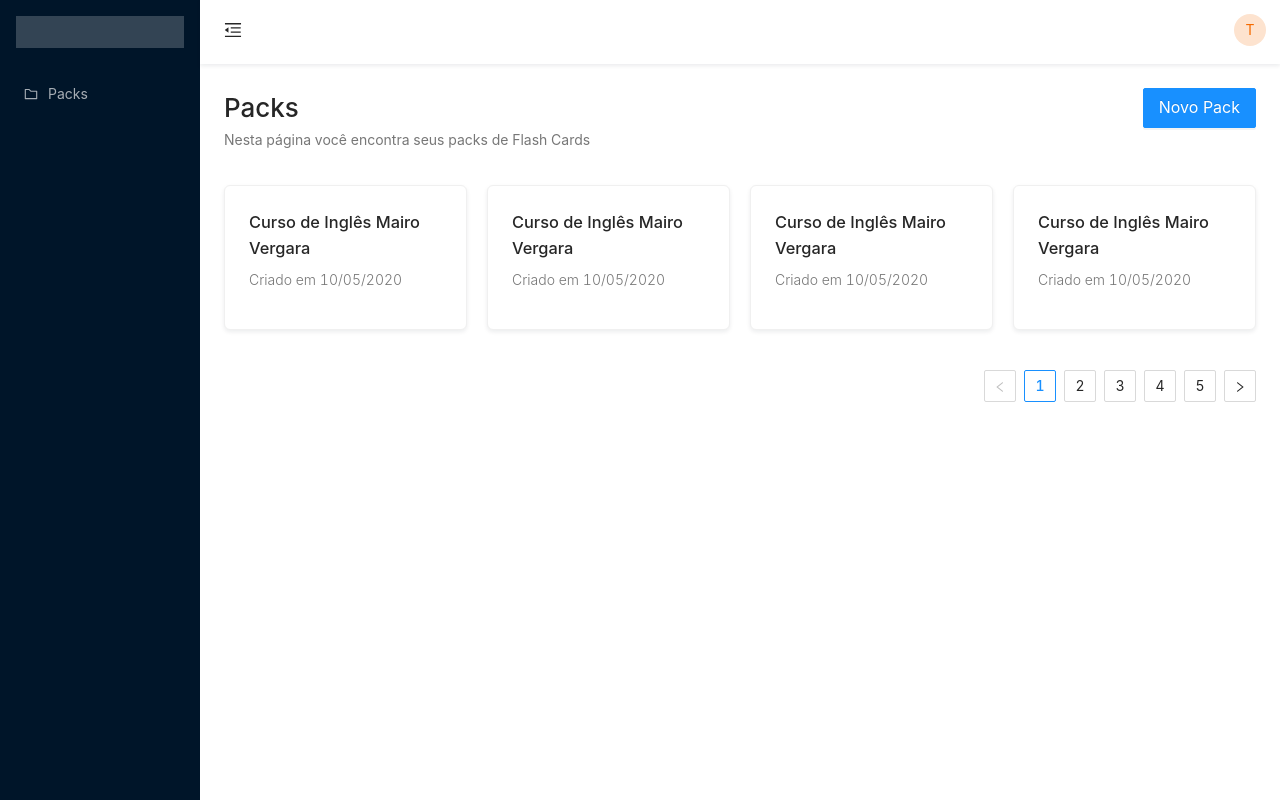
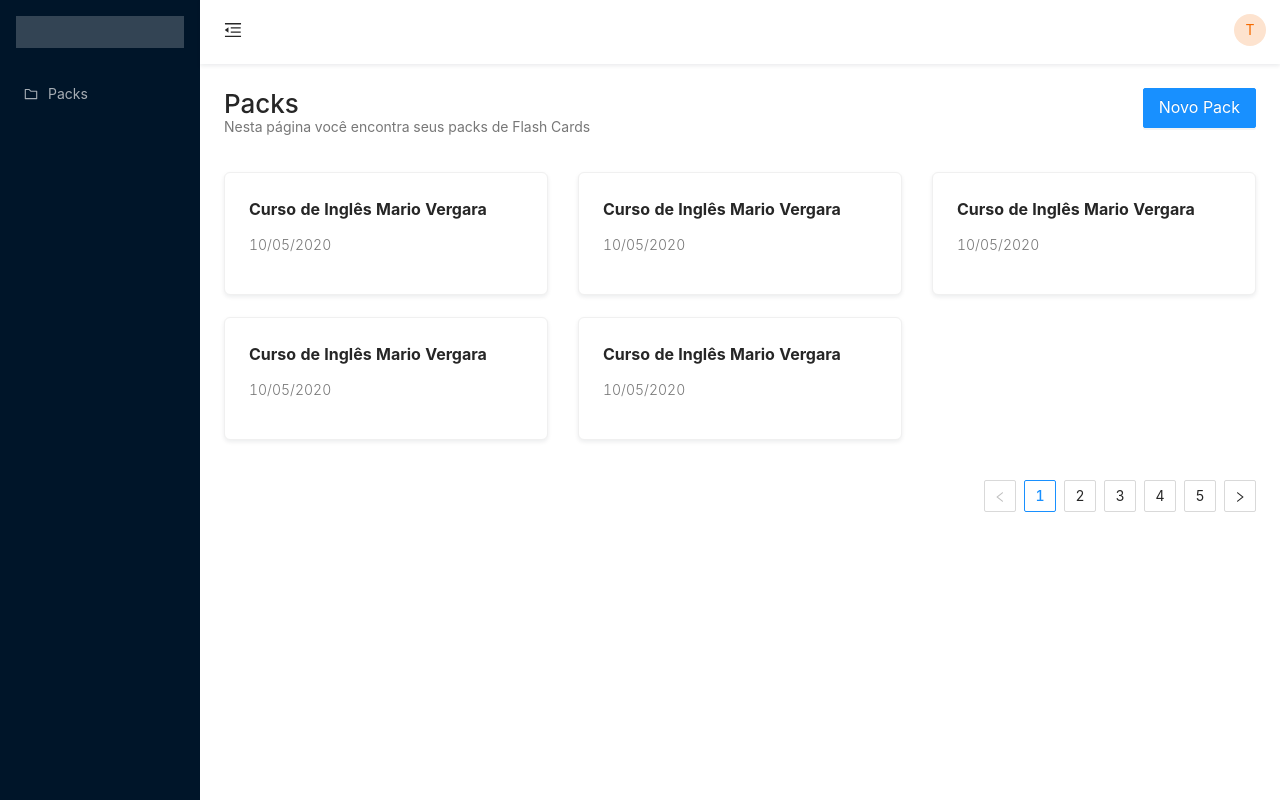
Before and after one commit to tgbaldo/flashcards-front-reactjs, a React (Create React App) app: page /packs in a window 1280 px wide. Built offline with nearby package versions, Linux system fonts and the light colour scheme.

Commit message:
add react-bootstrap for grid

```diff
--- a/package.json
+++ b/package.json
@@ -8,6 +8,7 @@
     "@testing-library/user-event": "^7.1.2",
     "antd": "^4.2.0",
     "react": "^16.13.1",
+    "react-bootstrap": "^1.0.1",
     "react-dom": "^16.13.1",
     "react-router": "^5.1.2",
     "react-router-dom": "^5.1.2",
--- a/public/index.html
+++ b/public/index.html
@@ -10,6 +10,12 @@
       content="Web site created using create-react-app"
     />
     <link rel="apple-touch-icon" href="%PUBLIC_URL%/logo192.png" />
+    <link
+      rel="stylesheet"
+      href="https://maxcdn.bootstrapcdn.com/bootstrap/4.4.1/css/bootstrap.min.css"
+      integrity="sha384-Vkoo8x4CGsO3+Hhxv8T/Q5PaXtkKtu6ug5TOeNV6gBiFeWPGFN9MuhOf23Q9Ifjh"
+      crossorigin="anonymous"
+    />
     <!--
       manifest.json provides metadata used when your web app is installed on a
       user's mobile device or desktop. See https://developers.google.com/web/fundamentals/web-app-manifest/
--- a/src/components/Layout/style.css
+++ b/src/components/Layout/style.css
@@ -26,6 +26,11 @@
 
   .ant-layout-content h1 {
     font-size: 26px;
+  }
+
+  .ant-card-body p.card-title {
+    font-size: 16px;
+    font-weight: bold;
   }
 
   .ant-layout-content h1 p {
--- a/src/pages/Packs/index.js
+++ b/src/pages/Packs/index.js
@@ -1,20 +1,28 @@
 import React, { useState } from 'react';
-import { Row, Col, Button, Card, Modal, Form, Input, Pagination } from 'antd';
+import { Button, Card, Modal, Form, Input, Pagination } from 'antd';
+import { Row, Col } from 'react-bootstrap';
 import { Link } from 'react-router-dom';
 
 import './style.css';
 
 export default function PacksPage() {
+    const [visibleModal, setVisibleModal] = useState(false);
 
-    const [visibleModal, setVisibleModal] = useState(false);
+    const cards = [
+        { "title": "Curso de Inglês Mario Vergara", "created_at": '10/05/2020' },
+        { "title": "Curso de Inglês Mario Vergara", "created_at": '10/05/2020' },
+        { "title": "Curso de Inglês Mario Vergara", "created_at": '10/05/2020' },
+        { "title": "Curso de Inglês Mario Vergara", "created_at": '10/05/2020' },
+        { "title": "Curso de Inglês Mario Vergara", "created_at": '10/05/2020' },
+    ];
 
     return (
         <>
-        <Row gutter={20}>
-            <Col span={12}>
+        <Row>
+            <Col md={6}>
                 <h1>Packs<p>Nesta página você encontra seus packs de Flash Cards</p></h1>
             </Col>
-            <Col span={12} style={{ textAlign: 'right' }}>
+            <Col md={6} style={{ textAlign: 'right' }}>
                 <Button size="large" type="primary" onClick={() => { setVisibleModal(true) }}>Novo Pack</Button>
                 <Modal
                     visible={visibleModal}
@@ -34,50 +42,24 @@ export default function PacksPage() {
                 </Modal>
             </Col>
         </Row>
-        <Row gutter={20} style={{ marginTop: '20px' }}>
-            <Col span={6}>
+        <Row>
+            {cards.map((item) => {
+                return (
+                    <Col md={4} style={{ marginTop: '22px' }}>
                         <Link to="" className="card-link">
                             <Card>
-                        <h3>Curso de Inglês Mairo Vergara</h3>
+                                <p className="card-title">{item.title}</p>
                                 <p style={{ fontSize: '14px', color: '#777', fontWeight: 350 }}>
-                            Criado em 10/05/2020
+                                    {item.created_at}
                                 </p>
                             </Card>
                         </Link>
                     </Col>
-            <Col span={6}>
-                <Link to="" className="card-link">
-                    <Card>
-                        <h3>Curso de Inglês Mairo Vergara</h3>
-                        <p style={{ fontSize: '14px', color: '#777', fontWeight: 350 }}>
-                            Criado em 10/05/2020
-                        </p>
-                    </Card>
-                </Link>
-            </Col>
-            <Col span={6}>
-                <Link to="" className="card-link">
-                    <Card>
-                        <h3>Curso de Inglês Mairo Vergara</h3>
-                        <p style={{ fontSize: '14px', color: '#777', fontWeight: 350 }}>
-                            Criado em 10/05/2020
-                        </p>
-                    </Card>
-                </Link>
-            </Col>
-            <Col span={6}>
-                <Link to="" className="card-link">
-                    <Card>
-                        <h3>Curso de Inglês Mairo Vergara</h3>
-                        <p style={{ fontSize: '14px', color: '#777', fontWeight: 350 }}>
-                            Criado em 10/05/2020
-                        </p>
-                    </Card>
-                </Link>
-            </Col>
+                )
+            })}
         </Row>
-        <Row gutter={20} style={{ marginTop: '40px' }}>
-            <Col span={24} style={{ textAlign: 'right' }}>
+        <Row style={{ marginTop: '40px' }}>
+            <Col style={{ textAlign: 'right' }}>
                 <Pagination defaultCurrent={1} total={50} />
             </Col>
         </Row>
```
Also changed, not shown: 1 other file (tests, documents, lock files or other folders). Lines whose indentation alone changed are shown as unchanged.
